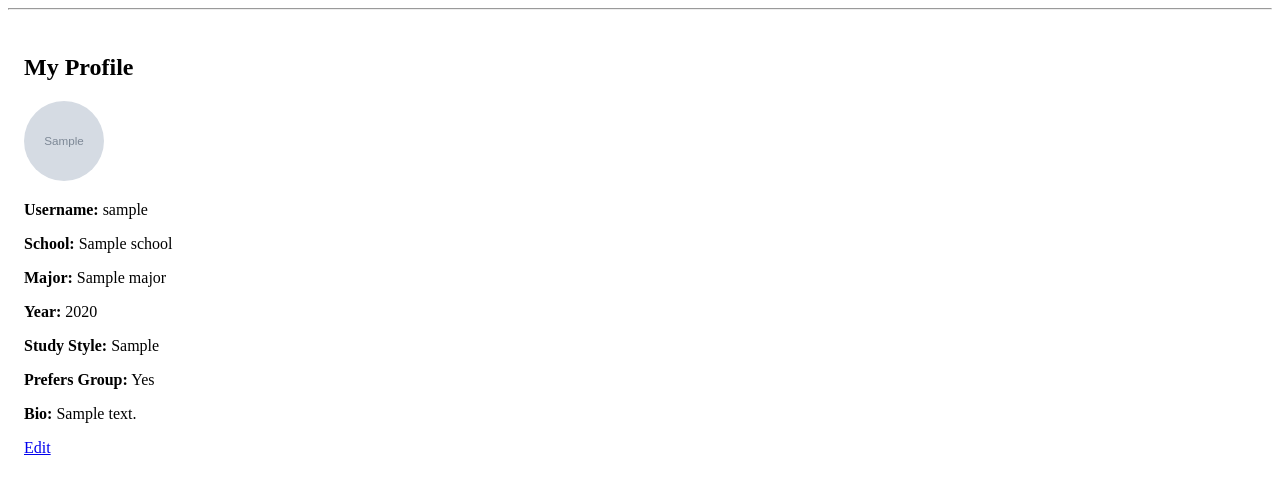
After one commit to prisa-gh/studdybuddy_tsn, a Django app: template templates/network/profile.html in a window 1280 px wide. The commit adds this page. Shown: the top 494 px of the page. Run offline with Django 5.2, Linux system fonts and the light colour scheme; the template is opened without the code that fills it: most values are stand-ins (such as "Sample title", 1, 10 or a date in 2020); grey boxes marked "Sample" are stand-in pictures.

Commit message:
Created feature to change information in profiles. created templates profile.html and profile_edit.html. added profile picture feature

```diff
--- a/network/urls.py
+++ b/network/urls.py
@@ -11,4 +11,7 @@ urlpatterns = [
     path('invite/reject/<int:invite_id>/', views.reject_invite, name='reject_invite'),
     path('login/', auth_views.LoginView.as_view(template_name='network/login.html'), name='login'),
     path('logout/', auth_views.LogoutView.as_view(next_page='/login/'), name='logout'),
+    path('profile/', views.profile_view, name='profile'),
+    path('profile/edit/', views.profile_edit, name='profile_edit'),
+
 ] + static(settings.MEDIA_URL, document_root=settings.MEDIA_ROOT)
--- a/studdybuddy_tsn/settings.py
+++ b/studdybuddy_tsn/settings.py
@@ -37,7 +37,9 @@ INSTALLED_APPS = [
     'django.contrib.sessions',
     'django.contrib.messages',
     'django.contrib.staticfiles',
-    'network'
+    'network',
+    'crispy_forms',
+    'crispy_bootstrap4',
 ]
 
 MIDDLEWARE = [
@@ -116,6 +118,8 @@ USE_I18N = True
 
 USE_TZ = True
 
+CRISPY_TEMPLATE_PACK = "bootstrap4"
+
 
 # Static files (CSS, JavaScript, Images)
 # https://docs.djangoproject.com/en/5.2/howto/static-files/
--- a/templates/base.html
+++ b/templates/base.html
@@ -2,14 +2,94 @@
 <html>
 <head>
     <title>Study Buddy</title>
+    <style>
+        /* Sidebar */
+        .sidebar {
+            height: 100%;
+            width: 0;
+            position: fixed;
+            z-index: 2000;
+            top: 0;
+            left: 0;
+            background-color: #343a40;
+            overflow-x: hidden;
+            transition: 0.3s;
+            padding-top: 60px;
+        }
+        .sidebar a {
+            padding: 14px 28px 14px 32px;
+            text-decoration: none;
+            font-size: 1.1em;
+            color: #f8f9fa;
+            display: block;
+            transition: 0.2s;
+        }
+        .sidebar a:hover {
+            background: #495057;
+        }
+        .sidebar .closebtn {
+            position: absolute;
+            top: 0;
+            right: 0px;
+            font-size: 32px;
+            margin-left: 12px;
+            color: #f8f9fa;
+            border: none;
+            background: none;
+            cursor: pointer;
+        }
+        /* Main content shift */
+        #main {
+            transition: margin-left 0.3s;
+            padding: 16px;
+        }
+        /* Sidebar open styles */
+        .sidebar-open {
+            width: 220px;
+        }
+        .main-shift {
+            margin-left: 220px;
+        }
+        /* Responsive for smaller screens */
+        @media (max-width: 600px) {
+            .sidebar-open {
+                width: 90vw;
+            }
+            .main-shift {
+                margin-left: 0;
+            }
+        }
+    </style>
 </head>
 <body>
+    <div id="sidebar" class="sidebar">
+        <button class="closebtn" onclick="closeSidebar()">&times;</button>
+        <a href="{% url 'dashboard' %}">Dashboard Home</a>
+        <a href="{% url 'profile' %}">My Profile</a>
+        <!-- Add other links here if needed -->
+        <a href="{% url 'logout' %}">Logout</a>
+    </div>
+
     <nav>
         {% if user.is_authenticated %}
-            Logged in as {{ user.username }} | <a href="{% url 'logout' %}">Logout</a>
+            <span style="cursor:pointer; font-size:20px;" onclick="openSidebar()">&#9776; Menu</span>
+            &nbsp; Logged in as {{ user.username }} | <a href="{% url 'logout' %}">Logout</a>
         {% endif %}
     </nav>
     <hr>
-    {% block content %}{% endblock %}
+    <div id="main">
+        {% block content %}{% endblock %}
+    </div>
+
+    <script>
+        function openSidebar() {
+            document.getElementById("sidebar").classList.add("sidebar-open");
+            document.getElementById("main").classList.add("main-shift");
+        }
+        function closeSidebar() {
+            document.getElementById("sidebar").classList.remove("sidebar-open");
+            document.getElementById("main").classList.remove("main-shift");
+        }
+    </script>
 </body>
 </html>
--- /dev/null
+++ b/templates/network/profile.html
@@ -0,0 +1,15 @@
+{% extends "base.html" %}
+
+{% block content %}
+<h2>My Profile</h2>
+<img src="{{ profile.profile_pic_url }}" alt="Profile Picture" style="width: 80px; height: 80px; border-radius: 40px; object-fit:cover;">
+<p><strong>Username:</strong> {{ profile.user.username }}</p>
+<p><strong>School:</strong> {{ profile.school }}</p>
+<p><strong>Major:</strong> {{ profile.major }}</p>
+<p><strong>Year:</strong> {{ profile.get_year_of_study_display }}</p>
+<p><strong>Study Style:</strong> {{ profile.get_study_style_display }}</p>
+<p><strong>Prefers Group:</strong> {{ profile.prefers_group|yesno:"Yes,No" }}</p>
+<p><strong>Bio:</strong> {{ profile.bio }}</p>
+
+<a href="{% url 'profile_edit' %}" class="btn btn-primary">Edit</a>
+{% endblock %}
```
Also changed, not shown: network/forms.py (added, +18 -0 lines), templates/network/profile_edit.html (added, +12 -0 lines).
